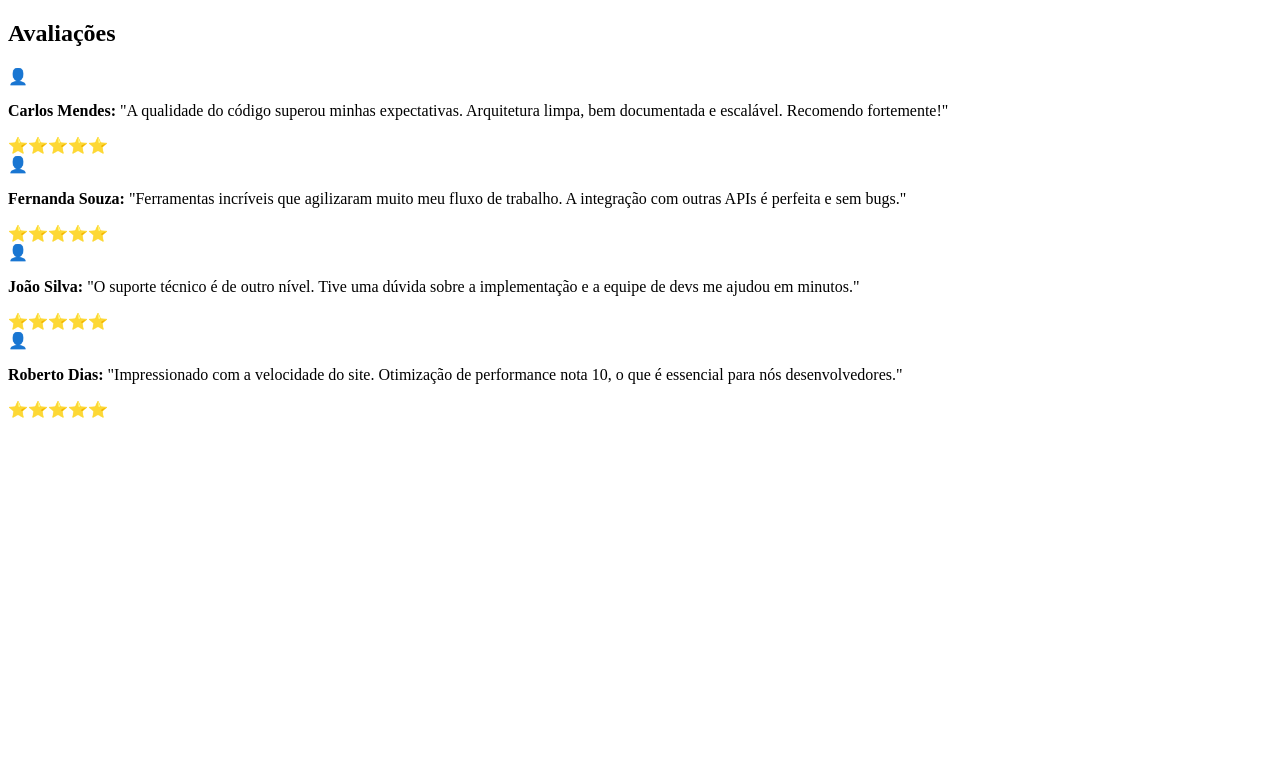
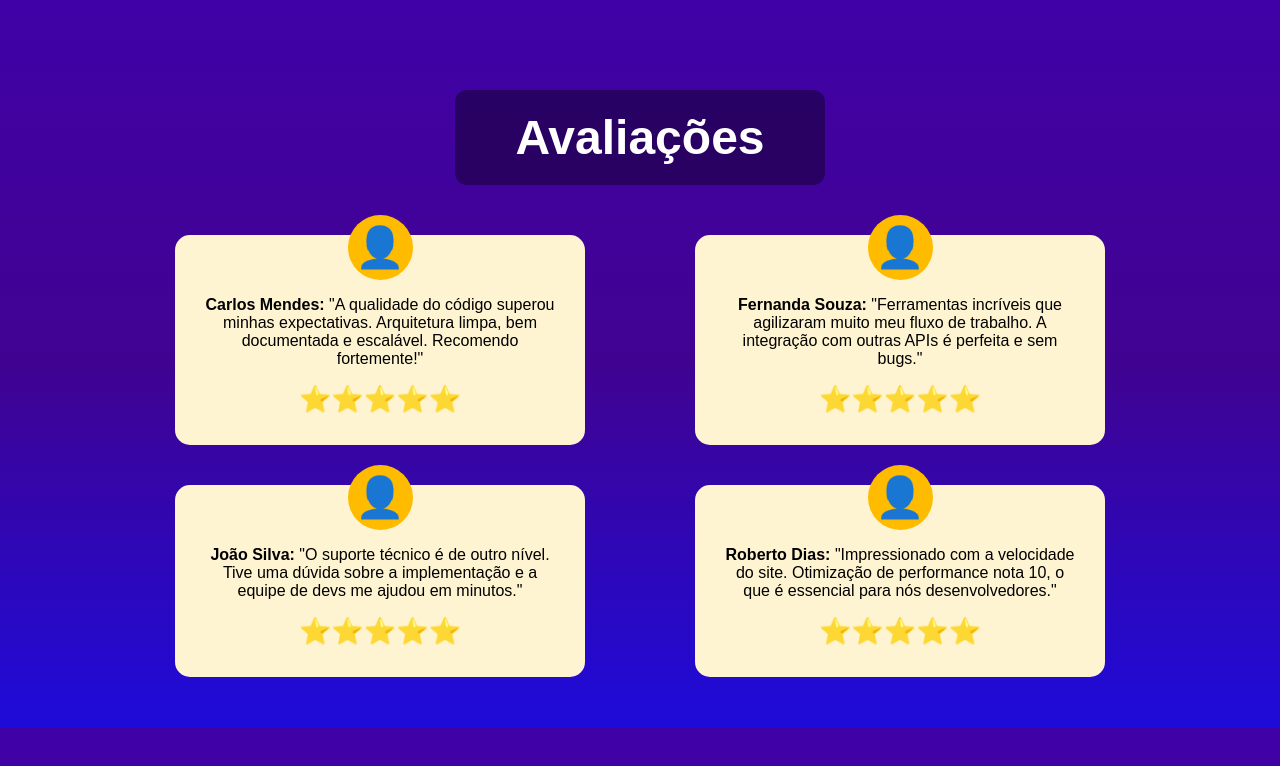
Before and after one commit to enzosenai-sys/Tecnogy, a plain HTML site: page front-end/avalicao.html in a window 1280 px wide. Drawn offline with Linux system fonts and the light colour scheme.

Commit message:
add cores

```diff
--- a/front-end/avalicao.html
+++ b/front-end/avalicao.html
@@ -4,39 +4,94 @@
     <meta charset="UTF-8">
     <meta name="viewport" content="width=device-width, initial-scale=1.0">
     <title>Document</title>
+
+    <style>
+        body {
+            margin: 0;
+            font-family: "Poppins", sans-serif;
+            background: linear-gradient(180deg, #4001a7, #400391, #1E0BD9);
+            color: white;
+        }
+
+        .avaliacoes {
+            text-align: center;
+            padding: 50px 0;
+        }
+
+        .avaliacoes h2 {
+            font-size: 48px;
+            background: #00000060;
+            display: inline-block;
+            padding: 20px 60px;
+            border-radius: 12px;
+            margin-bottom: 50px;
+        }
+
+        .cards-container {
+            display: grid;
+            justify-content: center;
+            grid-template-columns: repeat(auto-fit, minmax(330px, 1fr));
+            gap: 40px;
+            max-width: 1000px;
+            margin: 0 auto;
+        }
+
+        .card {
+            background: #FFF4D1;
+            color: black;
+            padding: 30px;
+            border-radius: 15px;
+            width: 350px;
+            margin: 0 auto;
+            position: relative;
+        }
+
+        .user-icon {
+            font-size: 40px;
+            background: #FFBB00;
+            width: 65px;
+            height: 65px;
+            border-radius: 50%;
+            display: flex;
+            align-items: center;
+            justify-content: center;
+            margin: -50px auto 10px auto;
+        }
+
+        .stars {
+            font-size: 26px;
+            margin-top: 15px;
+            color: #F4B400;
+        }
+    </style>
+
 </head>
 <body>
 
-</body>
-</html>
-
+    <!-- SESSÃO DE AVALIAÇÕES -->
     <section class="avaliacoes">
         <h2>Avaliações</h2>
 
         <div class="cards-container">
 
-        <!-- Card 1 -->
             <div class="card">
                 <div class="user-icon">👤</div>
                 <p><strong>Carlos Mendes:</strong> "A qualidade do código superou minhas expectativas. Arquitetura limpa, bem documentada e escalável. Recomendo fortemente!"</p>
                 <div class="stars">⭐⭐⭐⭐⭐</div>
             </div>
 
-        <!-- Card 2 -->
             <div class="card">
                 <div class="user-icon">👤</div>
                 <p><strong>Fernanda Souza:</strong> "Ferramentas incríveis que agilizaram muito meu fluxo de trabalho. A integração com outras APIs é perfeita e sem bugs."</p>
                 <div class="stars">⭐⭐⭐⭐⭐</div>
             </div>
 
-        <!-- Card 3 -->
             <div class="card">
                 <div class="user-icon">👤</div>
                 <p><strong>João Silva:</strong> "O suporte técnico é de outro nível. Tive uma dúvida sobre a implementação e a equipe de devs me ajudou em minutos."</p>
                 <div class="stars">⭐⭐⭐⭐⭐</div>
             </div>
 
-        <!-- Card 4 -->
             <div class="card">
                 <div class="user-icon">👤</div>
                 <p><strong>Roberto Dias:</strong> "Impressionado com a velocidade do site. Otimização de performance nota 10, o que é essencial para nós desenvolvedores."</p>
@@ -45,3 +100,6 @@
 
         </div>
     </section>
+
+</body>
+</html>
--- a/front-end/style.css
+++ b/front-end/style.css
@@ -1,7 +1,7 @@
 body {
     margin: 0;
     font-family: "Poppins", sans-serif;
-    background: linear-gradient(180deg, #0200A6, #1C0FAF, #1E0BD9);
+    background: linear-gradient(180deg, #4b27af, #3a0292, #4502b3);
     color: white;
 }
 
```
Lines whose indentation alone changed are shown as unchanged.
